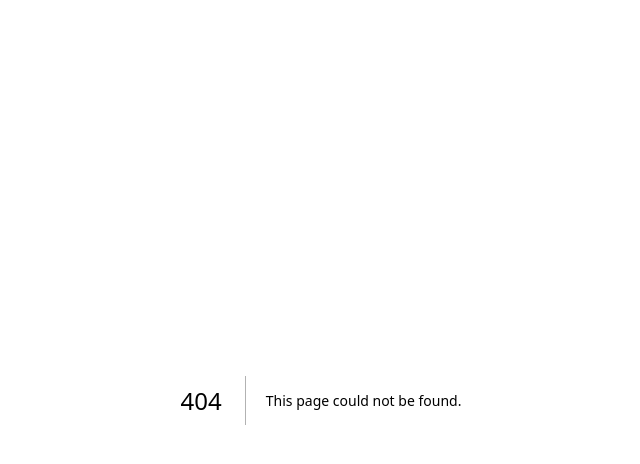
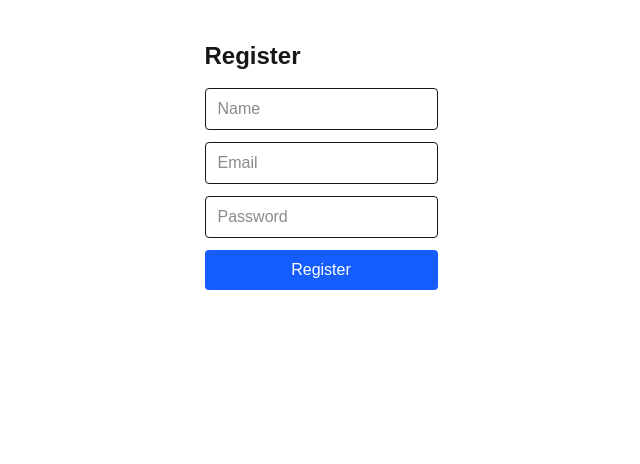
Before and after one commit to subashsys/Fakeauth-contextApi, a Next.js app: page /register in a window 1280 px wide. Before the commit this address had no page. Shown: the top 464 px of the page, without its empty margins (319-959 px from the left). Built offline with nearby package versions, Linux system fonts and the light colour scheme.

Commit message:
add register

```diff
--- /dev/null
+++ b/app/register/page.tsx
@@ -0,0 +1,37 @@
+"use client";
+
+import { useState } from "react";
+
+export default function RegisterPage() {
+  const [submitted, setSubmitted] = useState(false);
+
+  function handleSubmit(e: React.FormEvent) {
+    e.preventDefault();
+    // In a real app, you'd call an API here to create the user
+    setSubmitted(true);
+  }
+
+  return (
+    <div className="max-w-sm mx-auto mt-10">
+      <h1 className="text-2xl font-bold mb-4">Register</h1>
+
+      {submitted ? (
+        <p className="text-green-600">
+          Account created! (This is fake — go to Login and use test@test.com / 123456)
+        </p>
+      ) : (
+        <form onSubmit={handleSubmit} className="flex flex-col gap-3">
+          <input placeholder="Name" className="border rounded px-3 py-2" required />
+          <input type="email" placeholder="Email" className="border rounded px-3 py-2" required />
+          <input type="password" placeholder="Password" className="border rounded px-3 py-2" required />
+          <button
+            type="submit"
+            className="bg-blue-600 text-white py-2 rounded hover:bg-blue-700"
+          >
+            Register
+          </button>
+        </form>
+      )}
+    </div>
+  );
+}
```
